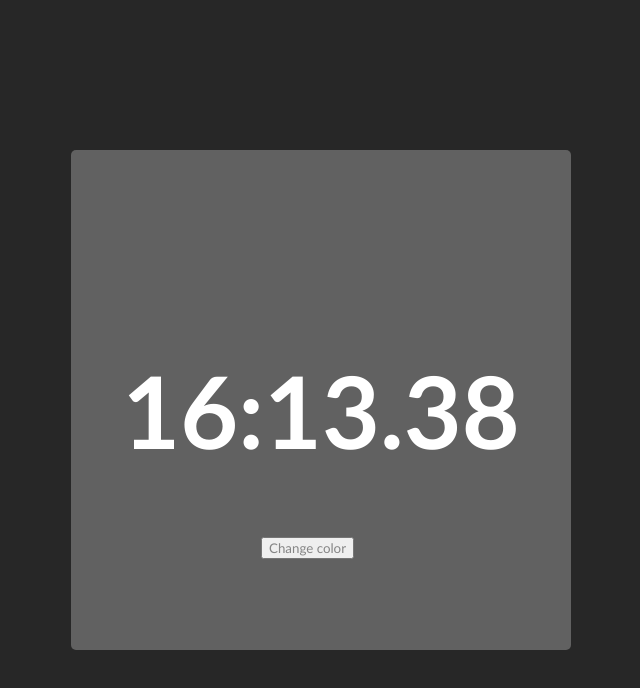
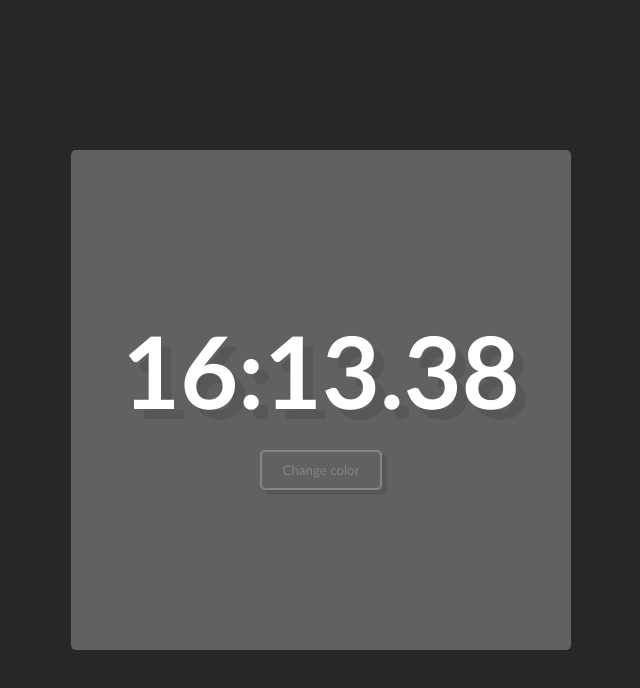
Before and after one commit to codingelephants-gpt/SuperClock, a plain HTML site: page index.html in a window 1280 px wide. Shown: the whole page, without its empty margins (319-959 px from the left). Drawn offline with Linux system fonts and the light colour scheme.

Commit message:
Add cool styling effects

```diff
--- a/style.css
+++ b/style.css
@@ -1,31 +1,41 @@
 body {
     background-color: rgb(39, 39, 39);
+    margin: 0;
+    height: 100vh;
 }
 
 #content {
     background-color: rgb(97, 97, 97);
     border-radius: 5px;
-
     position: absolute;
     top: 50%;
     left: 50%;
     transform: translate(-50%, -50%);
     width: 500px;
     height: 500px;
+
+    display: flex;
+    flex-direction: column;
+    justify-content: center;
+    align-items: center;
 }
 
 h1 {
-    text-align: center;
     font-family: 'Gill Sans', 'Gill Sans MT', Calibri, 'Trebuchet MS', sans-serif;
-    margin-top: 200px;
     font-size: 100px;
     color: white;
+    text-shadow: 10px 10px 0px rgba(0, 0, 0, 0.1);
+    margin: 0;
 }
+
 button {
-    text-align: center;
-
-    margin-left: 190px;
-
+    margin-top: 20px;
     font-family: 'Gill Sans', 'Gill Sans MT', Calibri, 'Trebuchet MS', sans-serif;
     color: rgb(133, 133, 133);
+    box-shadow: 5px 5px 0px rgba(0, 0, 0, 0.1);
+    background: none;
+    border: 2px solid rgb(133, 133, 133);
+    padding: 10px 20px;
+    border-radius: 5px;
+    cursor: pointer;
 }
```
